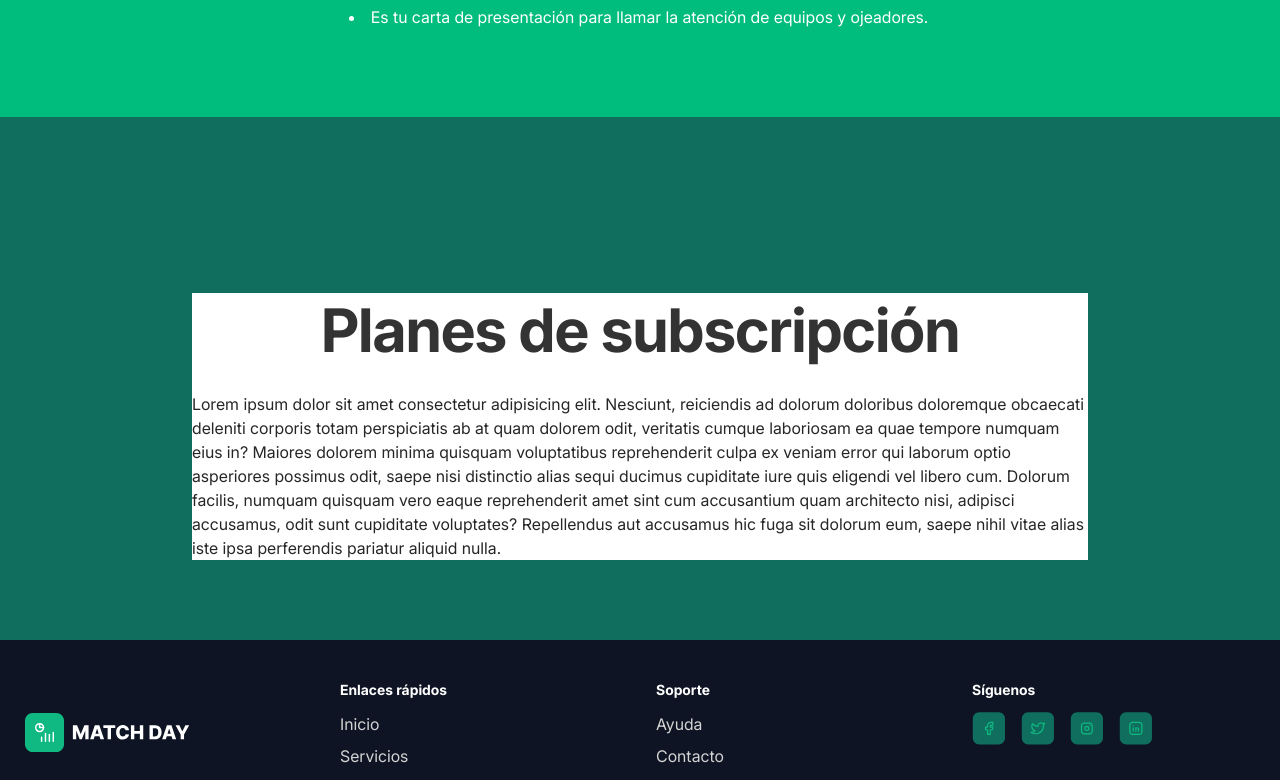
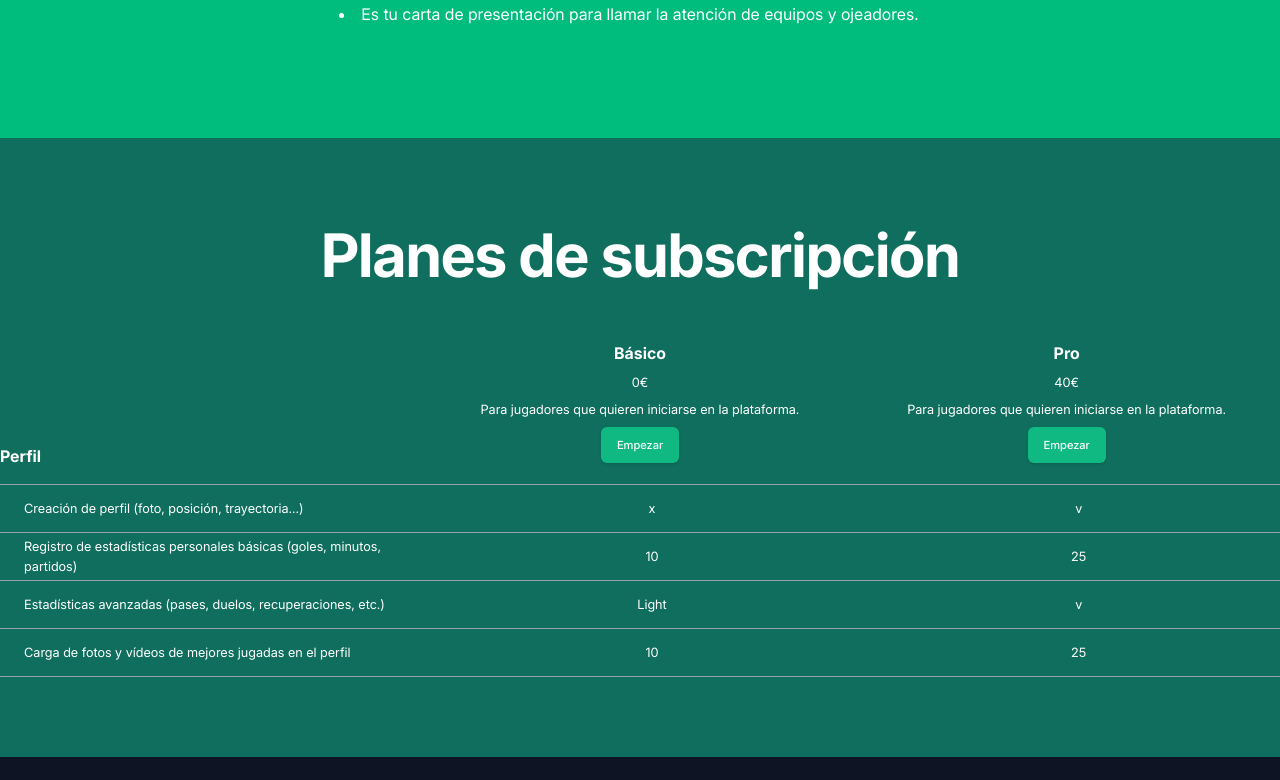
Before and after one commit to SEJAps/match-day, a React (Vite) app: page /players in a window 1280 px wide. Shown: the part 1666-2446 px from the top of the page. Built offline with nearby package versions, Linux system fonts and the light colour scheme; a web font is replaced by a local one.

Commit message:
feat: actualizar tamaños y estilos en componentes de sección para mejorar la presentación

```diff
--- a/src/components/organisms/IntroSection.tsx
+++ b/src/components/organisms/IntroSection.tsx
@@ -12,7 +12,7 @@ type IntroSectionProps = {
   rows?: boolean;
   color?: VariantProps<typeof textVariants>["color"];
   gap?: "4" | "6" | "8" | "12" | "16";
-  size?: "auto" | "lg" | "xl" | "2xl" | "3xl" | "4xl" | "container";
+  size?: "auto" | "lg" | "xl" | "2xl" | "3xl" | "4xl" | "7xl" | "container";
 };
 
 const IntroSection = ({
@@ -23,7 +23,7 @@ const IntroSection = ({
   cols = true,
   rows = false,
   gap = "8",
-  size = "auto",
+  size = "container",
   color,
 }: IntroSectionProps) => {
   return (
--- a/src/components/templates/HeadlineSectionTemplate.tsx
+++ b/src/components/templates/HeadlineSectionTemplate.tsx
@@ -19,10 +19,10 @@ const HeadlineSectionTemplate: FC<HeadlineSectionTemplateProps> = ({
   textColor = "default",
 }) => {
   return (
-    <article className={`${bg} w-full p-6`}>
-      <section className="max-w-6xl mx-auto">
+    <article className={`${bg} w-full p-12`}>
+      <section className="max-w-7xl mx-auto">
         {title && (
-          <aside className="flex flex-col gap-8 px-4 ">
+          <aside className="flex flex-col gap-8 px-4">
             {title && (
               <Heading as="h2" level="h1" align="center" color={color}>
                 {title}
--- a/src/components/templates/IntroSectionTemplate.tsx
+++ b/src/components/templates/IntroSectionTemplate.tsx
@@ -14,7 +14,7 @@ interface IntroSectionTemplateProps {
   alignItems?: "center" | "start" | "end" | "baseline" | "stretch";
   justifyContent?: "center" | "start" | "end" | "between" | "around" | "evenly";
   gap?: "4" | "6" | "8" | "12" | "16";
-  size?: "auto" | "lg" | "xl" | "2xl" | "3xl" | "4xl" | "container";
+  size?: "auto" | "lg" | "xl" | "2xl" | "3xl" | "4xl" | "7xl" | "container";
 }
 
 const IntroSectionTemplate: FC<IntroSectionTemplateProps> = ({
@@ -32,13 +32,12 @@ const IntroSectionTemplate: FC<IntroSectionTemplateProps> = ({
 }) => {
   return (
     <article
-      className={`flex ${cols && "flex-col"} ${rows && "flex-row"} items-${alignItems} justify-${justifyContent} gap-${gap}`}
+      className={`flex ${cols && "flex-col"} ${rows && "flex-row"} items-${alignItems} justify-${justifyContent} gap-${gap} max-w-${size} mx-auto w-full px-4`}
     >
       <IntroSection
         title={title}
         description={description}
         footer={footer}
-        size={size}
         gap={gap}
         color={color}
       >
--- a/src/components/templates/LeadSectionTemplate.tsx
+++ b/src/components/templates/LeadSectionTemplate.tsx
@@ -19,10 +19,10 @@ const LeadSectionTemplate: FC<LeadSectionTemplateProps> = ({
   textColor = "default",
 }) => {
   return (
-    <article className={`${bg} w-full py-6`}>
-      <section className="max-w-6xl mx-auto">
+    <article className={`${bg}`}>
+      <section className="max-w-7xl mx-auto py-12">
         {title && (
-          <aside className="flex flex-col gap-8 px-4 py-6">
+          <aside className="flex flex-col gap-8 px-4">
             {title && (
               <Heading as="h2" level="h1" align="center" color={color}>
                 {title}
--- a/src/pages/MatchDay.tsx
+++ b/src/pages/MatchDay.tsx
@@ -105,6 +105,7 @@ const MatchDay: FC = () => {
           className={`aspect-video object-cover sm:w-96 rounded-xl mx-auto`}
         />
       </IntroSectionTemplate>
+
       {/* LeadSection */}
       <LeadSectionTemplate
         title={t("pages.matchday.intro.heading", {
--- a/src/pages/PlayersPage.tsx
+++ b/src/pages/PlayersPage.tsx
@@ -7,7 +7,6 @@ import {
   LeadSectionTemplate,
   List,
   ListItem,
-  ValuePropSectionTemplate,
 } from "@/components";
 import { PLAYERS_PAGE } from "@/config";
 import { cn } from "@/utils/cn";
@@ -20,7 +19,7 @@ const PlayersPage: FC = () => {
   return (
     <Fragment>
       <IntroSectionTemplate
-        size="4xl"
+        size="7xl"
         title={t("pages.players.hero.title", {
           defaultValue: PLAYERS_PAGE.hero.title,
         })}
@@ -147,29 +146,91 @@ const PlayersPage: FC = () => {
           </article>
         </section>
       </HeadlineSectionTemplate>
-      <ValuePropSectionTemplate>
-        <article className="bg-white text-neutral-800">
-          <Heading as="h2" level="h1" align="center" className="mb-6">
-            {t("pages.players.sections.subscriptionPlans.title", {
-              defaultValue: "Planes de subscripción.",
-            })}
-          </Heading>
-          <p>
-            Lorem ipsum dolor sit amet consectetur adipisicing elit. Nesciunt,
-            reiciendis ad dolorum doloribus doloremque obcaecati deleniti
-            corporis totam perspiciatis ab at quam dolorem odit, veritatis
-            cumque laboriosam ea quae tempore numquam eius in? Maiores dolorem
-            minima quisquam voluptatibus reprehenderit culpa ex veniam error qui
-            laborum optio asperiores possimus odit, saepe nisi distinctio alias
-            sequi ducimus cupiditate iure quis eligendi vel libero cum. Dolorum
-            facilis, numquam quisquam vero eaque reprehenderit amet sint cum
-            accusantium quam architecto nisi, adipisci accusamus, odit sunt
-            cupiditate voluptates? Repellendus aut accusamus hic fuga sit
-            dolorum eum, saepe nihil vitae alias iste ipsa perferendis pariatur
-            aliquid nulla.
-          </p>
-        </article>
-      </ValuePropSectionTemplate>
+      <article className="py-20">
+        <Heading as="h2" level="h1" align="center" className="mb-12 text-white">
+          {t("pages.players.sections.subscriptionPlans.title", {
+            defaultValue: "Planes de subscripción.",
+          })}
+        </Heading>
+        <section className="grid grid-cols-3 max-w-7xl mx-auto ">
+          <article className="flex flex-col">
+            <div className="flex flex-col justify-end pb-4 text-white border-b border-gray-400 h-36">
+              <strong>Perfil</strong>
+            </div>
+            <div className="flex flex-col">
+              <small className="border-b border-gray-400 pl-6 min-h-12 inline-flex items-center">
+                Creación de perfil (foto, posición, trayectoria...)
+              </small>
+              <small className="border-b border-gray-400 pl-6 min-h-12 inline-flex items-center">
+                Registro de estadísticas personales básicas (goles, minutos,
+                partidos)
+              </small>
+              <small className="border-b border-gray-400 pl-6 min-h-12 inline-flex items-center">
+                Estadísticas avanzadas (pases, duelos, recuperaciones, etc.)
+              </small>
+              <small className="border-b border-gray-400 pl-6 min-h-12 inline-flex items-center">
+                Carga de fotos y vídeos de mejores jugadas en el perfil
+              </small>
+            </div>
+          </article>
+          <article className="flex flex-col">
+            <aside>
+              <div className="flex flex-col items-center gap-2 pb-4 text-white  border-b border-gray-400 h-36">
+                <strong>Básico</strong>
+                <small>0€</small>
+                <small>
+                  Para jugadores que quieren iniciarse en la plataforma.
+                </small>
+                <Button variant="success">
+                  <small>Empezar</small>
+                </Button>
+              </div>
+            </aside>
+            <div className="flex flex-col">
+              <small className="border-b border-gray-400 pl-6  min-h-12 inline-flex items-center justify-center">
+                x
+              </small>
+              <small className="border-b border-gray-400 pl-6 min-h-12 inline-flex items-center justify-center">
+                10
+              </small>
+              <small className="border-b border-gray-400 pl-6 min-h-12 inline-flex items-center justify-center">
+                Light
+              </small>
+              <small className="border-b border-gray-400 pl-6 min-h-12 inline-flex items-center justify-center">
+                10
+              </small>
+            </div>
+          </article>
+          <article className="flex flex-col">
+            <aside>
+              <div className="flex flex-col gap-2 items-center  text-white  border-b border-gray-400 h-36">
+                <strong>Pro</strong>
+                <small>40€</small>
+                <small>
+                  Para jugadores que quieren iniciarse en la plataforma.
+                </small>
+                <Button variant="success">
+                  <small>Empezar</small>
+                </Button>
+              </div>
+            </aside>
+            <div className="flex flex-col text-center">
+              <small className="border-b border-gray-400 pl-6 min-h-12 inline-flex items-center justify-center">
+                v
+              </small>
+              <small className="border-b border-gray-400 pl-6 min-h-12 inline-flex items-center justify-center">
+                25
+              </small>
+              <small className="border-b border-gray-400 pl-6 min-h-12 inline-flex items-center justify-center">
+                v
+              </small>
+              <small className="border-b border-gray-400 pl-6 min-h-12 inline-flex items-center justify-center">
+                25
+              </small>
+            </div>
+          </article>
+        </section>
+      </article>
     </Fragment>
   );
 };
```
Also changed, not shown: package.json (line endings or trailing spaces).
